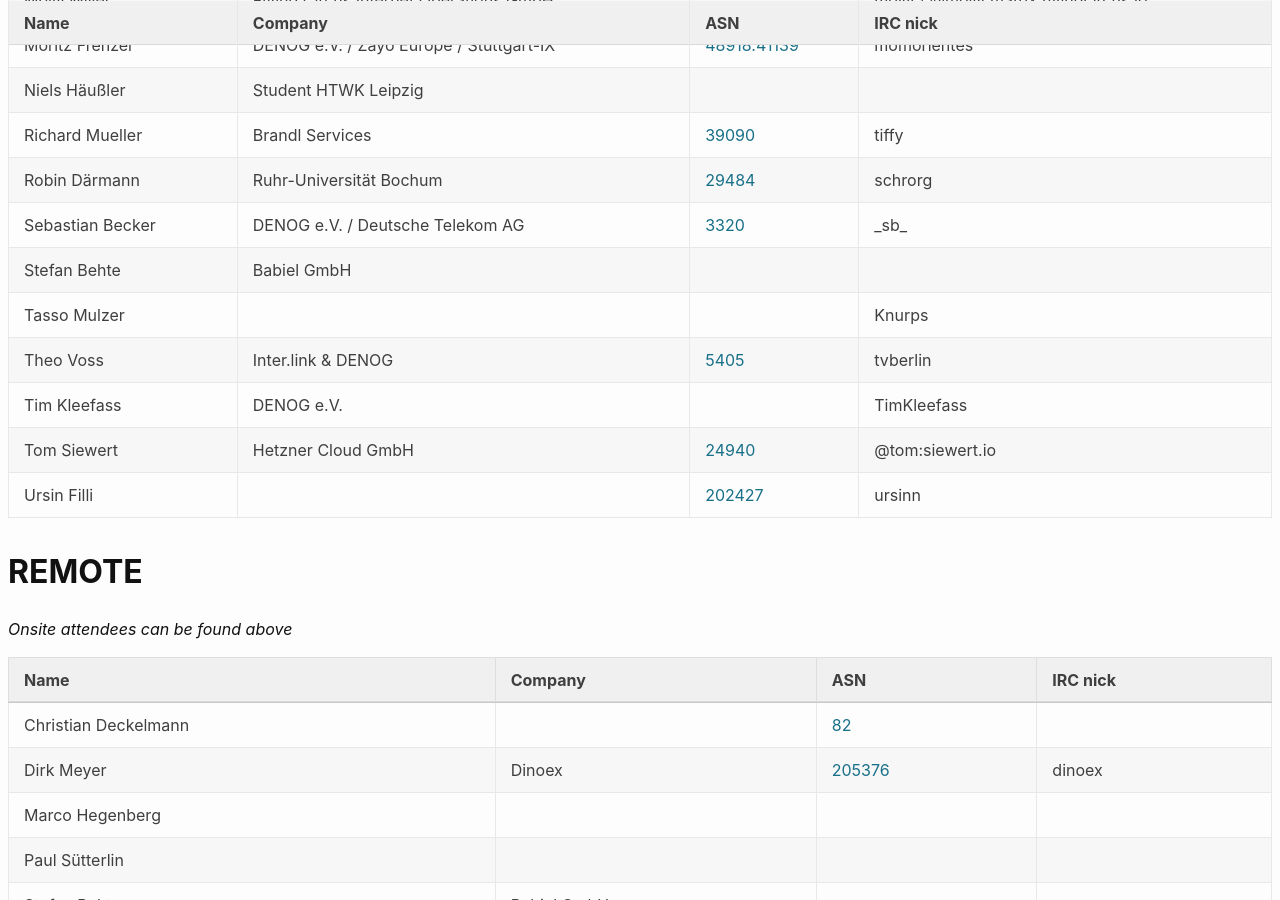
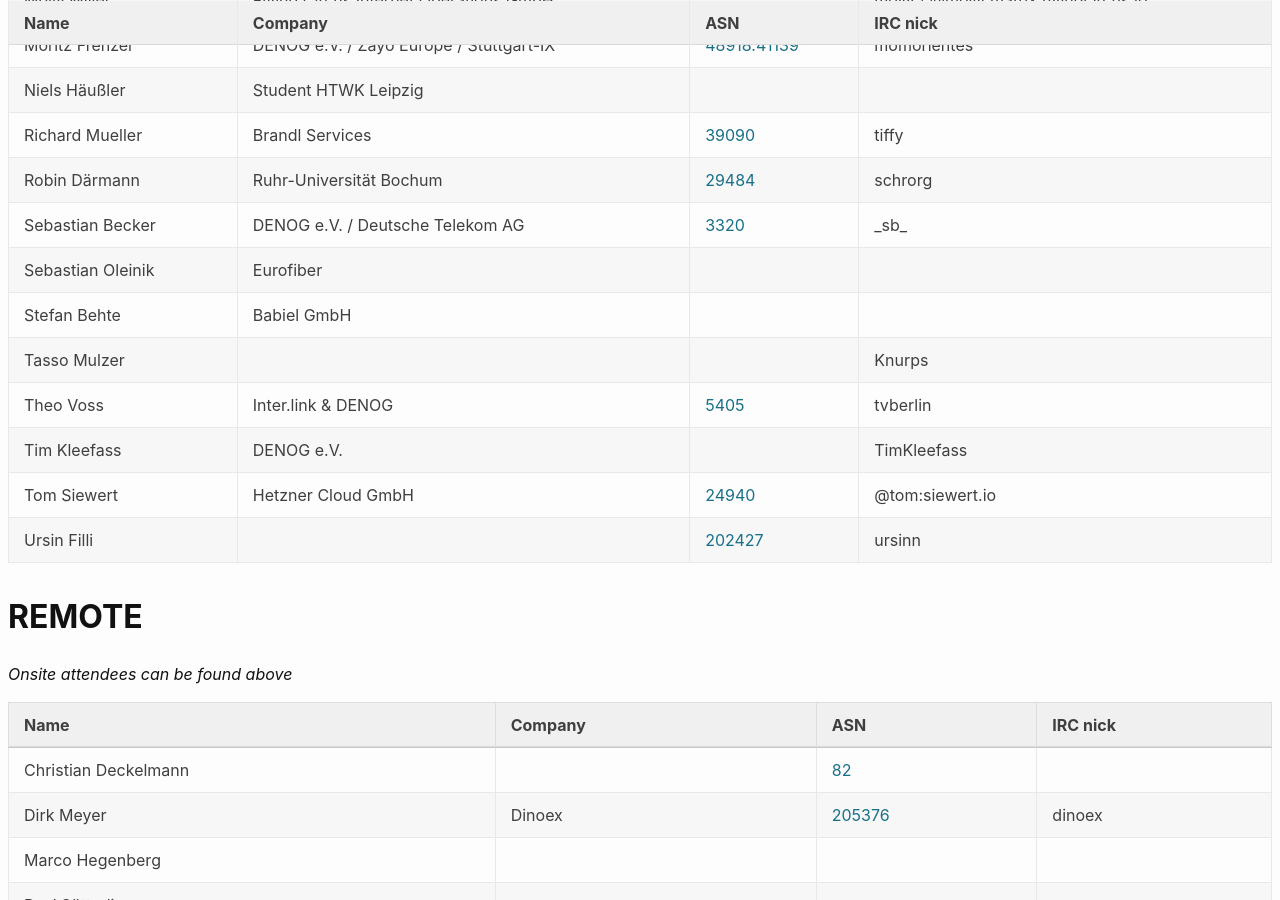
Before and after one commit to denog/pretix-attendeelist, a Jekyll site: the page built from denog16/index.markdown, in a window 1280 px wide and 900 px high, scrolled down 1324 px. Built offline with Jekyll 4.4.1, drawn with Linux system fonts in a browser that asks for light colours.

Commit message:
Latest data: Mon Jul  8 14:30:44 UTC 2024

```diff
--- a/_data/attendees_denog16_onsite.json
+++ b/_data/attendees_denog16_onsite.json
@@ -186,6 +186,12 @@
     "asn": "3320"
   },
   {
+    "name": "Sebastian Oleinik",
+    "company": "Eurofiber",
+    "irc": null,
+    "asn": null
+  },
+  {
     "name": "Stefan Behte",
     "company": "Babiel GmbH",
     "irc": null,
```
